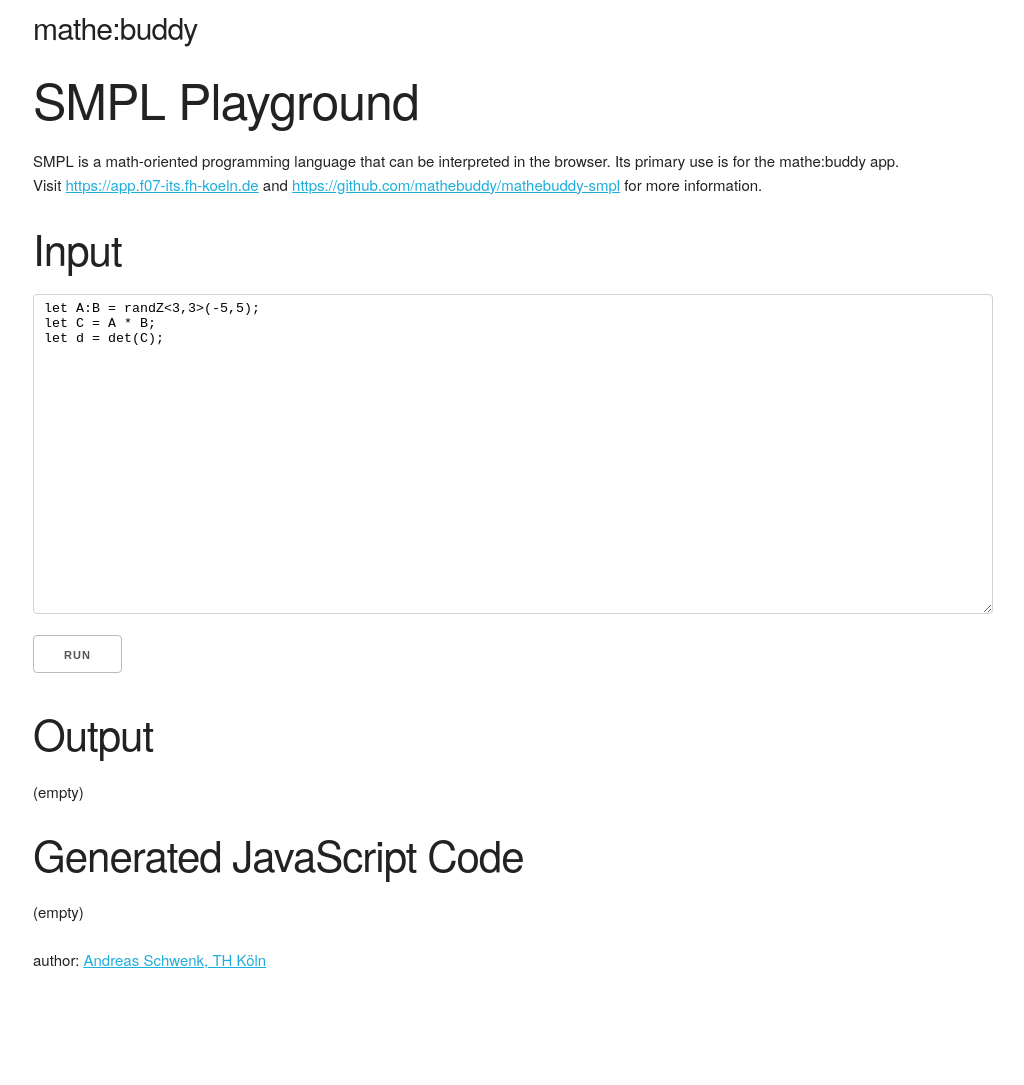
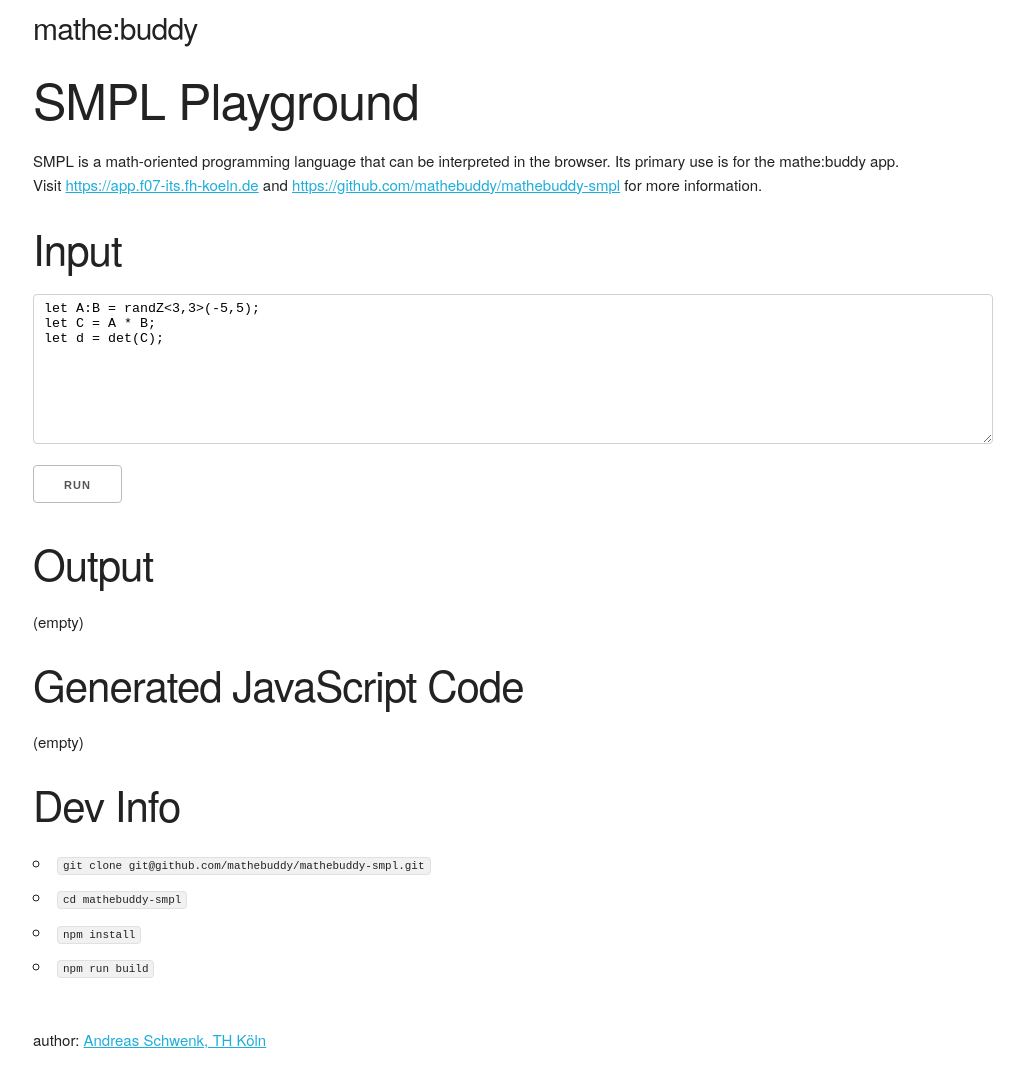
Before and after one commit to mathebuddy/mathebuddy-smpl, a website: page docs/index.html in a window 1280 px wide. Shown: the whole page, without its empty margins (127-1151 px from the left). Before the commit the page ends 1005 px from the top, so only its background shows below. Drawn offline with Linux system fonts and the light colour scheme.

Commit message:
Update index.html

```diff
--- a/docs/index.html
+++ b/docs/index.html
@@ -25,7 +25,7 @@
 
     <div class="row">
       <h2>Input</h2>
-      <textarea id="editor" class="u-full-width" style="width: 100%; min-height: 320px;" spellcheck="false"></textarea>
+      <textarea id="editor" class="u-full-width" style="width: 100%; min-height: 150px;" spellcheck="false"></textarea>
       <button type="button" onclick="run();">run</button>
       <br />
     </div>
@@ -42,6 +42,18 @@
     <div class="row">
       <h2>Generated JavaScript Code</h2>
       <div id="js-code">(empty)</div>
+    </div>
+
+    <br />
+
+    <div class="row">
+      <h2>Dev Info</h2>
+      <ul>
+        <li><code>git clone git@github.com/mathebuddy/mathebuddy-smpl.git</code></li>
+        <li><code>cd mathebuddy-smpl</code></li>
+        <li><code>npm install</code></li>
+        <li><code>npm run build</code></li>
+      </ul>
     </div>
 
     <br />
```
